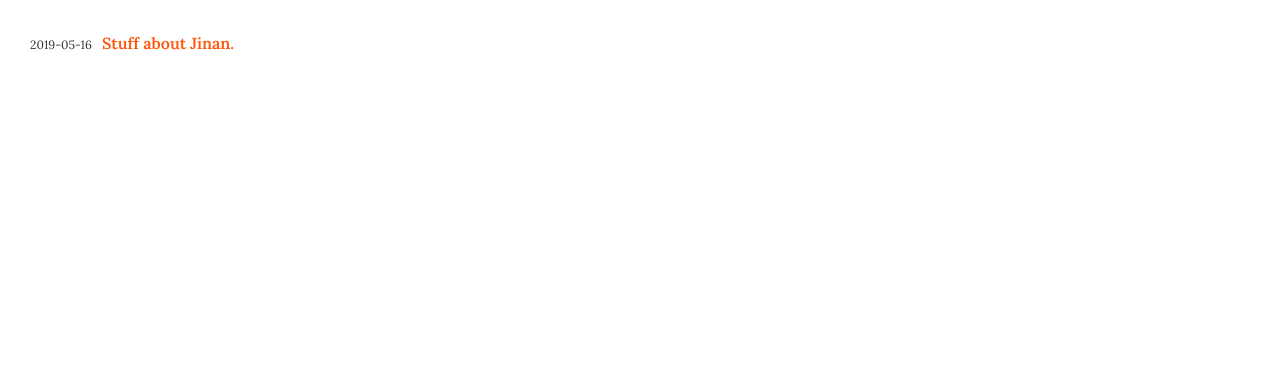
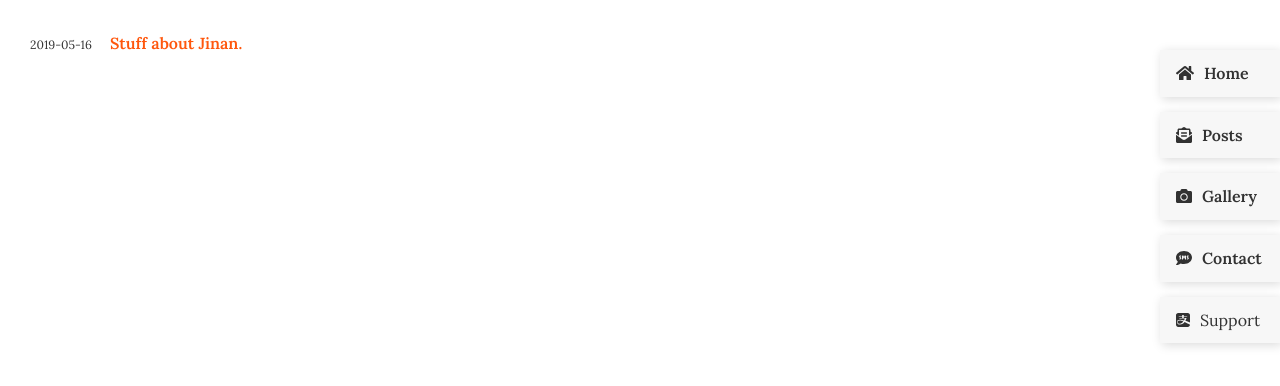
Before and after one commit to gztchan/gztchan.github.io, a Gatsby site: page /gallery in a window 1280 px wide. Built offline with nearby package versions, Linux system fonts and the light colour scheme; Gatsby itself is replaced by a stand-in of ours; some packages are replaced by stand-ins of ours.

Commit message:
feat: Complete all pages

```diff
--- a/gatsby-config.js
+++ b/gatsby-config.js
@@ -4,15 +4,16 @@ module.exports = {
     description: `Excited to learn, research and make interesting things. 😝`,
     author: {
       name: `Tony Chan`,
-      avatar: 'https://gztchan.oss-ap-southeast-1.aliyuncs.com/img/WechatIMG1851.jpeg',
+      avatar: 'https://gztchan.oss-ap-southeast-1.aliyuncs.com/img/WechatIMG1851.jpeg'
     },
     nav: [
-      { name: 'Home', path: '/' },
-      { name: 'Posts', path: '/posts' },
-      { name: 'Gallery', path: '/gallery' },
-      // { name: 'Contact', path: '/posts/contact-me' },
-      // { name: 'About', path: '/about' },
-    ]
+      { name: 'Home', path: '/', icon: 'faHome' },
+      { name: 'Posts', path: '/posts', icon: 'faEnvelopeOpenText' },
+      { name: 'Gallery', path: '/gallery', icon: 'faCamera' },
+      { name: 'Contact', path: '/posts/contact-me', icon: 'faSms' },
+      // { name: 'About', path: '/posts/about-tony-chan', icon: 'faAddressCard' },
+    ],
+    alipay: 'https://gztchan.oss-ap-southeast-1.aliyuncs.com/img/20190621205545.png?x-oss-process=image/quality,q_50',
   },
   plugins: [
     `gatsby-plugin-react-helmet`,
@@ -48,7 +49,7 @@ module.exports = {
         background_color: `#663399`,
         theme_color: `#663399`,
         display: `minimal-ui`,
-        icon: `src/images/gatsby-icon.png`, // This path is relative to the root of the site.
+        icon: `src/images/artsypink-icon.png`, // This path is relative to the root of the site.
       },
     },
     {
--- a/package.json
+++ b/package.json
@@ -7,6 +7,10 @@
   "dependencies": {
     "@emotion/core": "^10.0.10",
     "@emotion/styled": "^10.0.12",
+    "@fortawesome/fontawesome-svg-core": "^1.2.19",
+    "@fortawesome/free-brands-svg-icons": "^5.9.0",
+    "@fortawesome/free-solid-svg-icons": "^5.9.0",
+    "@fortawesome/react-fontawesome": "^0.1.4",
     "gatsby": "^2.9.11",
     "gatsby-image": "^2.1.4",
     "gatsby-plugin-emotion": "^4.0.7",
--- a/src/components/post-link/index.js
+++ b/src/components/post-link/index.js
@@ -2,5 +2,8 @@ import React from "react"
 import { Link }  from 'gatsby'
 
 export default ({ data }) => (
-  <p style={{ margin: 10 }}><span style={{ fontSize: '12px', marginRight: 10 }}>{data.date}</span><Link to={data.path}>{data.title}</Link></p>
+  <p style={{ position: 'relative', margin: 10 }}>
+    <span style={{ fontSize: '12px', marginRight: 10 }}>{data.date}</span>
+    <Link style={{ position: 'absolute', left: 80 }}to={data.path}>{data.title}</Link>
+  </p>
 )
--- /dev/null
+++ b/src/components/sidebar/index.js
@@ -0,0 +1,72 @@
+import React, { useState } from "react"
+import { useStaticQuery, graphql, Link } from 'gatsby'
+
+import { FontAwesomeIcon } from '@fortawesome/react-fontawesome'
+import * as Icons from '@fortawesome/free-solid-svg-icons'
+import * as BrandIcons from '@fortawesome/free-brands-svg-icons'
+
+import sidebarStyle from './sidebar.module.css'
+
+const liStyle = {
+  display: 'block',
+  padding: '10px 16px',
+  marginBottom: 15,
+  background: '#f7f7f7',
+  boxShadow: '2px 2px 10px rgba(0, 0, 0, 0.15)',
+  cursor: 'pointer'
+}
+
+const PayCode = ({ url }) => (
+  <div className={sidebarStyle.payCode}>
+    <img src={url} alt={true}/>
+  </div>
+)
+
+const Sidebar = ({ children }) => {
+
+  const [visible, setVisible] = useState(false)
+
+  const data = useStaticQuery(graphql`
+    query NavQuery {
+      site {
+        siteMetadata {
+          nav {
+            name
+            path
+            icon
+          }
+          alipay
+        }
+      }
+    }
+  `);
+
+  return (
+    <>
+      <div className={sidebarStyle.sidebar}>
+        <nav style={{ marginTop: 50 }}>
+          <ul>
+            {data.site.siteMetadata.nav.map(item => {
+              return (
+                <li style={liStyle}>
+                  <Link to={item.path}>
+                    <span style={{ marginRight: 10 }}><FontAwesomeIcon icon={Icons[item.icon]}/></span>
+                    <span>{item.name}</span>
+                  </Link>
+                </li>
+              )
+            })}
+            <li className={sidebarStyle.payWrap} style={liStyle} onClick={() => setVisible(!visible)}>
+              <span style={{ marginRight: 10 }}><FontAwesomeIcon icon={BrandIcons.faAlipay}/></span>
+              <span>{visible ? '❌' : 'Support'}</span>
+              {visible ? <PayCode url={data.site.siteMetadata.alipay} /> : null}
+            </li>
+          </ul>
+        </nav>
+
+      </div>
+    </>
+  )
+}
+
+export default Sidebar
--- /dev/null
+++ b/src/components/sidebar/sidebar.module.css
@@ -0,0 +1,22 @@
+.sidebar {
+  position: absolute;
+  right: 0;
+  height: 100%;
+  width: 120px;
+}
+
+.payWrap {
+  position: relative;
+}
+
+.payCode {
+  position: absolute;
+  left: -320px;
+  top: 0;
+  width: 300px;
+  margin-bottom: 10px;
+  padding: 10px;
+  overflow: hidden;
+  border-radius: 6px;
+  box-shadow: 2px 2px 10px rgba(0, 0, 0, 0.15);
+}
--- a/src/layouts/general/general.module.css
+++ b/src/layouts/general/general.module.css
@@ -1,4 +1,5 @@
 .general {
+  position: relative;
   width: 100%;
   height: 100vh;
   padding: 1.25rem;
@@ -13,11 +14,13 @@
   margin-bottom: 20px;
 }
 
-.sidemenu {
+.rightSide {
   top: 0;
   right: 0;
-  width: 40%;
+  width: 35%;
+  height: 100vh;
   position: fixed;
+  overflow: hidden;
 }
 
 @media only screen and (max-width: 1024px) {
@@ -29,7 +32,7 @@
     width: 100%;
   }
 
-  .sidemenu {
+  .rightSide {
     display: none;
   }
 
--- a/src/layouts/general/index.js
+++ b/src/layouts/general/index.js
@@ -2,22 +2,22 @@ import React from "react"
 import PropTypes from "prop-types"
 
 import Header from '../../components/header'
+import Sidebar from '../../components/sidebar'
 import generalStyles from './general.module.css'
 
 const GeneralLayout = ({ children }) => {
   return (
     <>
-      <div className={generalStyles.general}>
-        <main
-          className={generalStyles.main}
-        >
-          <div className={generalStyles.header}>
+      <div className={generalStyles.general} >
+        <main className={generalStyles.main} >
+          <div className={generalStyles.header} >
             <Header />
           </div>
           {children}
         </main>
-        {/* <div className={generalStyles.sidemenu}>
-        </div> */}
+        <div className={generalStyles.rightSide}>
+          <Sidebar />
+        </div>
       </div>
     </>
   )
```
Also changed, not shown: src/posts/contact-me.md (added, +21 -0 lines), src/images/artsypink-icon.png (added), src/images/gatsby-astronaut.png (deleted), src/images/gatsby-icon.png (deleted), 1 other file.
